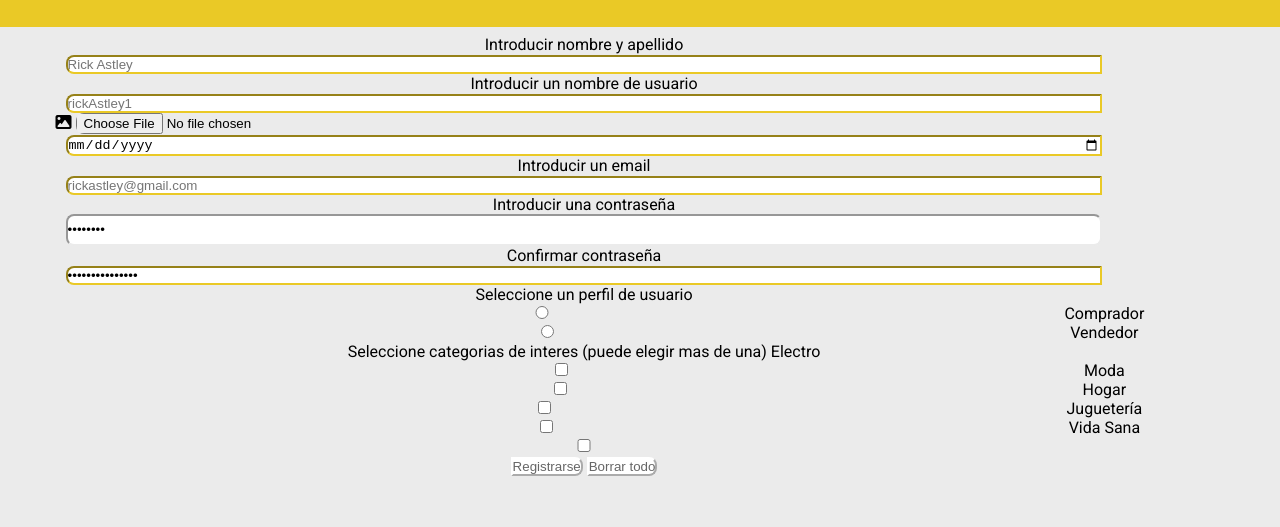
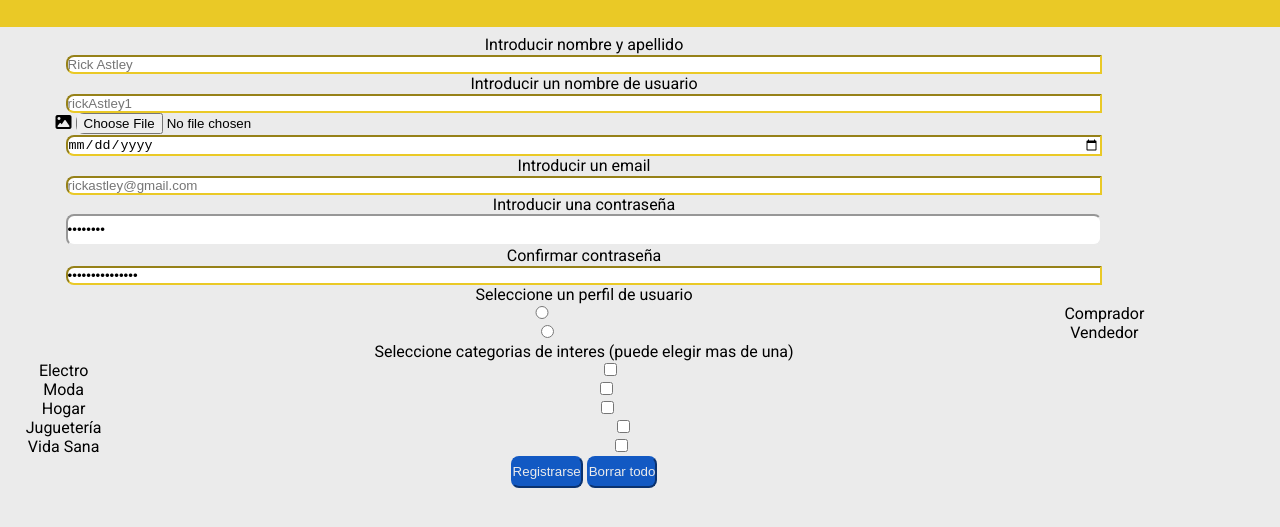
Before and after one commit to fbayona13/mercadoLiebre, a website: page src/views/register.html in a window 1280 px wide. Shown: the part 129-656 px from the top of the page. Drawn offline with Linux system fonts and the light colour scheme.

Commit message:
15/06) Terminando mercadoLiebre

```diff
--- a/public/css/mobile.css
+++ b/public/css/mobile.css
@@ -275,6 +275,9 @@
   }
 }
 
+/*ESTILO REGISTER*/
+
+
 /*
 COLORES QUE SE NOS PROPORCIONARON
 
--- a/src/views/register.html
+++ b/src/views/register.html
@@ -110,7 +110,7 @@
           <label for="doc"><i class="fa-solid fa-image"></i></label>
           <input type="file" name="doc" id="doc" required />
 
-        <!--teniendo en cuenta la fecha de este ano (2022)-->
+          <!--teniendo en cuenta la fecha de este ano (2022)-->
         </fieldset>
         <fieldset>
           <label for="bDate"></label>
@@ -168,20 +168,24 @@
           </label>
         </fieldset>
 
+        <label>Seleccione categorias de interes (puede elegir mas de una)</label>
+
         <fieldset>
-          <label
-            >Seleccione categorias de interes (puede elegir mas de una)</label
-          >
-
           <label for="electro">Electro</label>
           <input type="checkbox" name="category" id="electro" value="electro" />
+        </fieldset>
 
+        <fieldset>
           <label for="moda">Moda</label>
           <input type="checkbox" name="category" id="moda" value="moda" />
+        </fieldset>
 
+        <fieldset>
           <label for="hogar">Hogar</label>
           <input type="checkbox" name="category" id="hogar" value="hogar" />
+        </fieldset>
 
+        <fieldset>
           <label for="jugueteria">Juguetería</label>
           <input
             type="checkbox"
@@ -189,7 +193,9 @@
             id="jugueteria"
             value="jugueteria"
           />
+        </fieldset>
 
+        <fieldset>
           <label for="lifeStyle">Vida Sana</label>
           <input
             type="checkbox"
@@ -200,8 +206,8 @@
         </fieldset>
 
         <fieldset>
-          <button type="submit">Registrarse</button>
-          <button type="reset">Borrar todo</button>
+          <button type="submit" id="buttonLogin">Registrarse</button>
+          <button type="reset" id="buttonLogin">Borrar todo</button>
         </fieldset>
       </form>
     </main>
```
